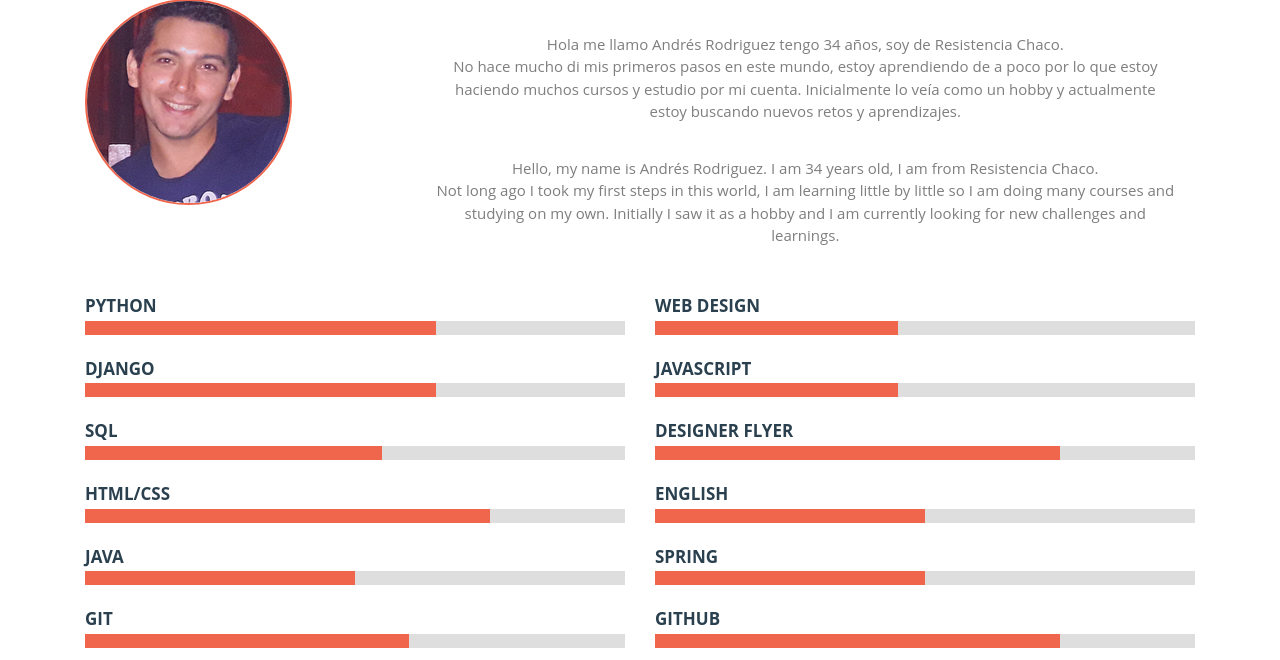
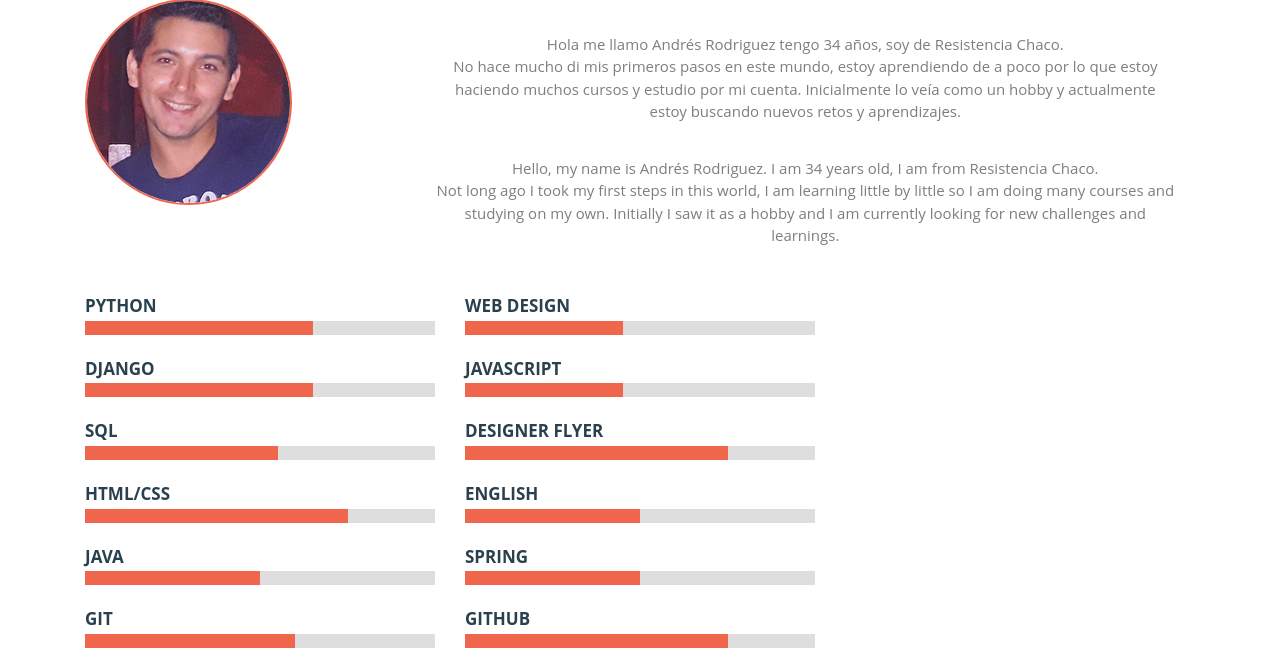
Before and after one commit to AndrRod/Porfolio, a Django app: page / in a window 1280 px wide. Shown: the part 632-1292 px from the top of the page. Run offline with Django 3.2, Linux system fonts and the light colour scheme; some libraries are stand-ins or nearby versions.

Commit message:
modifaciones esteticas

```diff
--- a/Portafolio/templates/home.html
+++ b/Portafolio/templates/home.html
@@ -160,7 +160,7 @@
 
 
 			<div class="about-sectiongrids">
-				<div class="col-md-6 about-leftgrid">
+				<div class="col-md-4 about-leftgrid">
 					<div class="polls">
 					<div class="poll">
 						<div class="poll-desc">
@@ -259,7 +259,7 @@
 
 
 	</div>
-	<div class="col-md-6 about-rightgrid">
+	<div class="col-md-4 about-rightgrid">
 		<div class="polls">
 					<div class="poll">
 						<div class="poll-desc">
@@ -348,10 +348,12 @@
 							<div style="width: 75%"> </div>
 						</div>
 					</div>
+		</div>
 
 
-
-		</div>
+		<div class="col-md-4 about-leftgrid">
+			<div class="badge-base LI-profile-badge" data-locale="es_ES" data-size="medium" data-theme="dark" data-type="VERTICAL" data-vanity="andres-rodriguez-60a166208" data-version="v1"></div>
+        </div>
 	</div>
 
 
```
